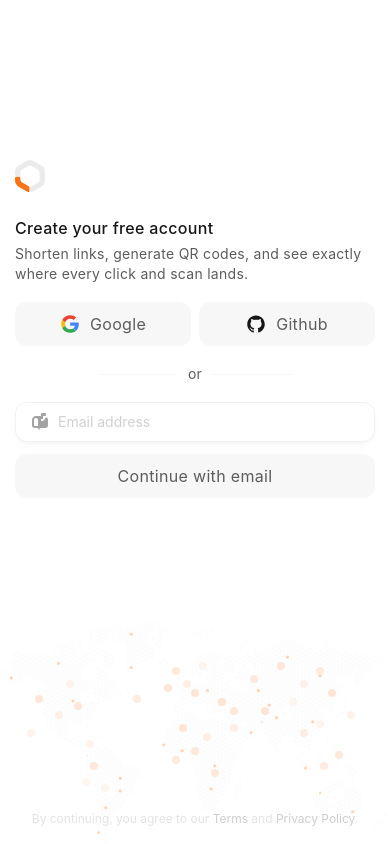
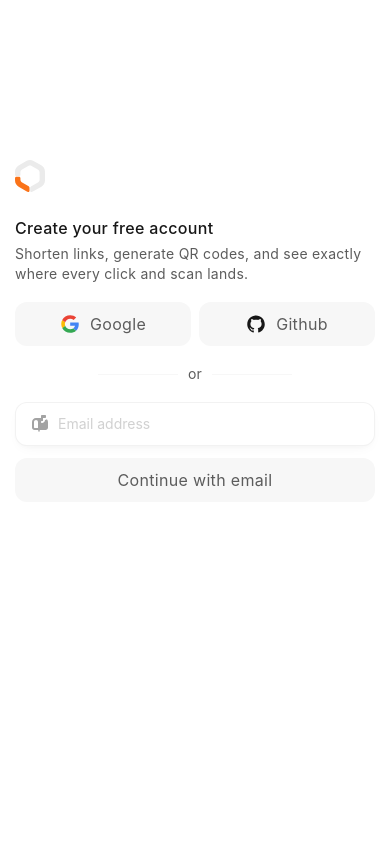
Before and after one commit to Tsavsar/luotain, a Next.js app: page /get-started in a window 390 px wide. Built offline with nearby package versions, Linux system fonts and the light colour scheme.

Commit message:
mobile fixes

```diff
--- a/src/app/globals.css
+++ b/src/app/globals.css
@@ -679,6 +679,12 @@ input:focus-visible {
     pointer-events: none;
   }
 }
+
+@media (max-width: 768px) {
+  .map-container {
+    display: none;
+  }
+}
 /*
 .auth-btn:hover {
   background: var(--bg-subtle) !important;
--- a/src/components/input.jsx
+++ b/src/components/input.jsx
@@ -20,7 +20,7 @@ export default function Inputfield({
       onMouseLeave={() => setHovered(false)}
       style={{
         width: '100%',
-        height: '40px',
+        height: 'fit-content',
         boxShadow: 'var(--shadow-xs)',
         borderRadius: 'var(--radius-lg)',
         backgroundColor: 'var(--bg-default)',
```
Also changed, not shown: src/app/page.jsx (line endings or trailing spaces).
